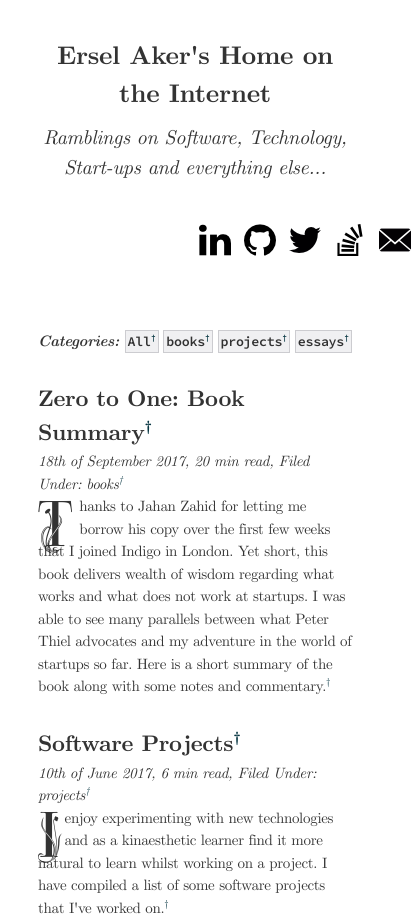
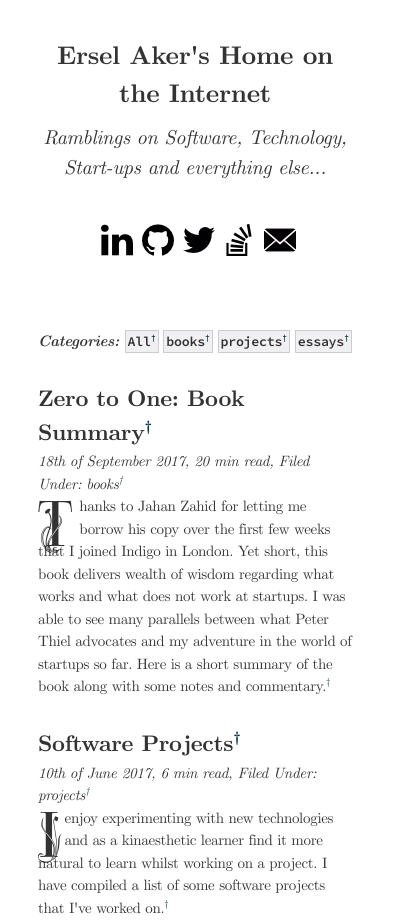
Before and after one commit to ersel/ersel.github.io, a website: page index.html in a window 390 px wide. Shown: the top 923 px of the page, 419 px wide, since content can reach past the window. Drawn offline with nearby package versions, Linux system fonts and the light colour scheme; a web font is replaced by a local one.

Commit message:
make social icons mobile friendly

```diff
--- a/formats/acm-sig/css/pub.css
+++ b/formats/acm-sig/css/pub.css
@@ -524,8 +524,8 @@ cite a {
 }
 
 .socials {
-	margin-left: 10.2em;
-	width: 15em;
+	margin-left: 17.5%;
+	width: 65%;
 	-webkit-column-gap: 0;
 	-moz-column-gap: 0;
 	column-gap: 0;
--- a/formats/theme/theme.css
+++ b/formats/theme/theme.css
@@ -368,6 +368,7 @@ color: #073642; }
 	max-width: 700px;
 	margin: 1em auto 1em;
 	text-align: center;
+	padding-left:0px;
 }
 .share-buttons li {
 	display: inline;
```
